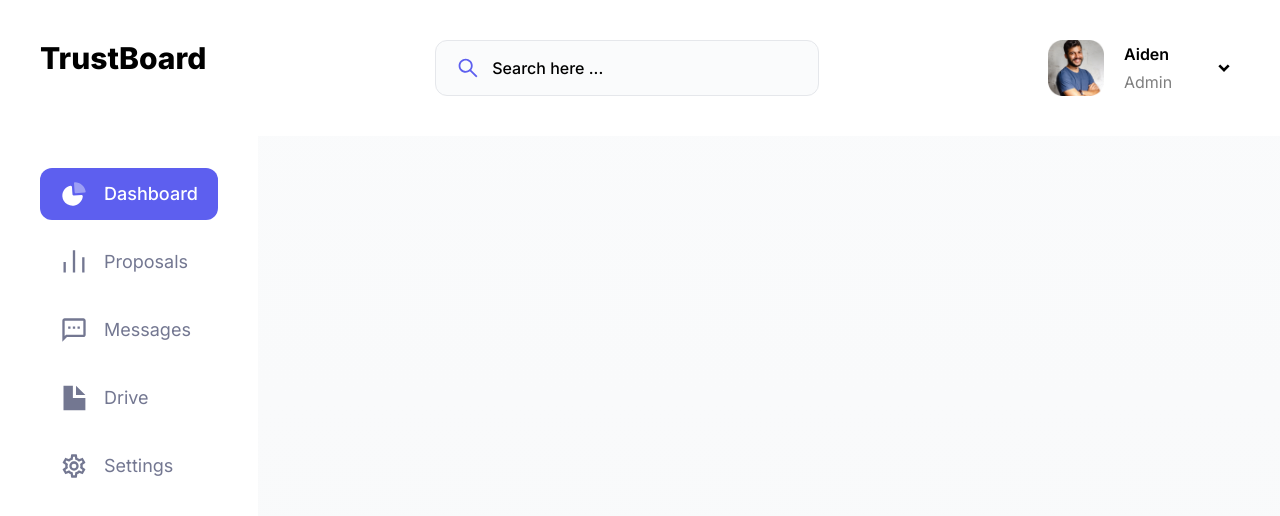
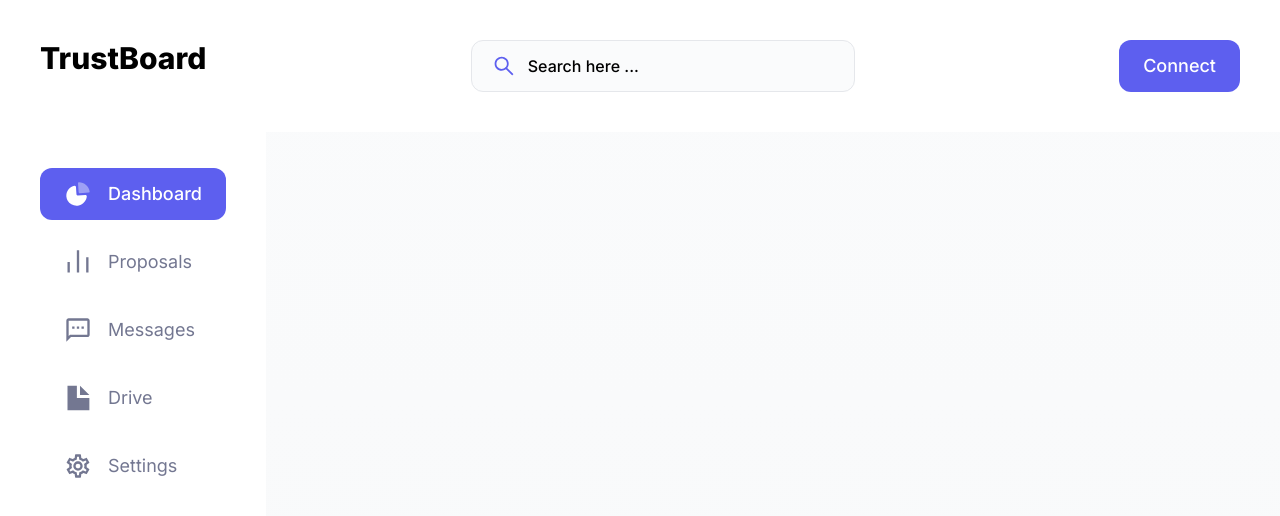
Before and after one commit to TrustBoard/TrustBoard, a Next.js app: page / in a window 1280 px wide. Shown: the top 516 px of the page. Built offline with nearby package versions, Linux system fonts and the light colour scheme.

Commit message:
feat: wallet connection metamask

```diff
--- a/package.json
+++ b/package.json
@@ -13,12 +13,15 @@
     "@types/react": "18.2.15",
     "@types/react-dom": "18.2.7",
     "autoprefixer": "10.4.14",
+    "ethers": "5.7",
     "next": "13.4.11",
     "postcss": "8.4.27",
     "react": "18.2.0",
     "react-dom": "18.2.0",
     "react-icons": "^4.10.1",
     "tailwindcss": "3.3.3",
-    "typescript": "5.1.6"
+    "typescript": "5.1.6",
+    "viem": "^1.4.0",
+    "wagmi": "^1.3.9"
   }
 }
--- /dev/null
+++ b/src/components/ConnectMetamask.tsx
@@ -0,0 +1,46 @@
+"use client";
+
+import React, { useState, useEffect } from "react";
+import { ethers } from "ethers";
+
+const ConnectMetamask = () => {
+  const [isMetamaskAvailable, setIsMetamaskAvailable] = useState(false);
+
+  const connectToMetamask = async () => {
+    try {
+      const accounts = await window.ethereum.request({
+        method: "eth_requestAccounts",
+      });
+      console.log("Connected to MetaMask");
+      console.log("Ethereum accounts:", accounts);
+    } catch (error) {
+      console.error("Error connecting to MetaMask:", error);
+    }
+  };
+
+  useEffect(() => {
+    // Check if MetaMask is available
+    if (typeof window.ethereum !== "undefined") {
+      // MetaMask is available
+      setIsMetamaskAvailable(true);
+      // Your code to connect to MetaMask will go here
+    } else {
+      setIsMetamaskAvailable(false);
+      // MetaMask is not available, display a message to the user or handle the absence accordingly
+      console.log("MetaMask is not available");
+    }
+  }, []);
+
+  return (
+    <button
+      className="w-64 h-64 flex flex-col items-center justify-center hover:bg-black/20  duration-200"
+      disabled={isMetamaskAvailable ? false : true}
+      onClick={connectToMetamask}
+    >
+      <span>MetaMask</span>
+      <span>Connect</span>
+    </button>
+  );
+};
+
+export default ConnectMetamask;
--- /dev/null
+++ b/src/components/ConnectWallet.tsx
@@ -0,0 +1,36 @@
+"use client";
+
+import React, { useState } from "react";
+import ConnectMetamask from "./ConnectMetamask";
+
+const ConnectWallet = () => {
+  const [openWallet, setOpenWallet] = useState(false);
+
+  return (
+    <div>
+      {openWallet ? (
+        <div className="w-full h-screen absolute top-0 left-0 bg-black/60 flex justify-center items-center z-50">
+          <button
+            onClick={() => setOpenWallet(false)}
+            className="absolute top-10 right-8 rounded-xl px-6 py-3 font-medium hover:bg-opacity-70 duration-200 bg-color3"
+          >
+            Close
+          </button>
+          <div className="border bg-white rounded-xl grid grid-flow-col divide-x-2 items-center overflow-hidden">
+            <ConnectMetamask />
+            <ConnectMetamask />
+          </div>
+        </div>
+      ) : (
+        <button
+          onClick={() => setOpenWallet(true)}
+          className=" bg-color2 text-white rounded-xl px-6 py-3 text-lg font-medium"
+        >
+          Connect
+        </button>
+      )}
+    </div>
+  );
+};
+
+export default ConnectWallet;
--- a/src/components/Header.tsx
+++ b/src/components/Header.tsx
@@ -1,3 +1,5 @@
+import ConnectMetamask from "./ConnectMetamask";
+import ConnectWallet from "./ConnectWallet";
 import Profile from "./Profile";
 import SearchBar from "./SearchBar";
 
@@ -6,7 +8,9 @@ const Header = () => {
     <div className="w-full absolute top-0 flex flex-row justify-between px-10 py-10 bg-white">
       <span className="text-3xl font-extrabold">TrustBoard</span>
       <SearchBar />
-      <Profile />
+      {/* <Profile /> */}
+      {/* <ConnectMetamask /> */}
+      <ConnectWallet />
     </div>
   );
 };
--- a/src/components/NavBar.tsx
+++ b/src/components/NavBar.tsx
@@ -17,7 +17,6 @@ const NavBar = () => {
   const pathname = usePathname();
 
   const buttonIsActive = (path: string) => {
-    console.log("path", path, "pathname", pathname);
     if (pathname === "/" && path === "/dashboard") {
       return true;
     }
@@ -30,8 +29,9 @@ const NavBar = () => {
         {navBarElements.map((page) => (
           <Link
             href={page.value === "dashboard" ? "/" : `/${page.value}`}
+            key={page.value}
             className={classNames(
-              "grid grid-flow-col w-full gap-4 items-center justify-start rounded-xl px-5 py-3 text-lg",
+              "grid grid-flow-col w-full gap-4 items-center justify-start rounded-xl px-6 py-3 text-lg",
               buttonIsActive(`/${page.value}`)
                 ? "text-white bg-color2 font-medium"
                 : "text-color1 hover:bg-slate-100 duration-200"
```
Also changed, not shown: 1 other file (tests, documents, lock files or other folders).
